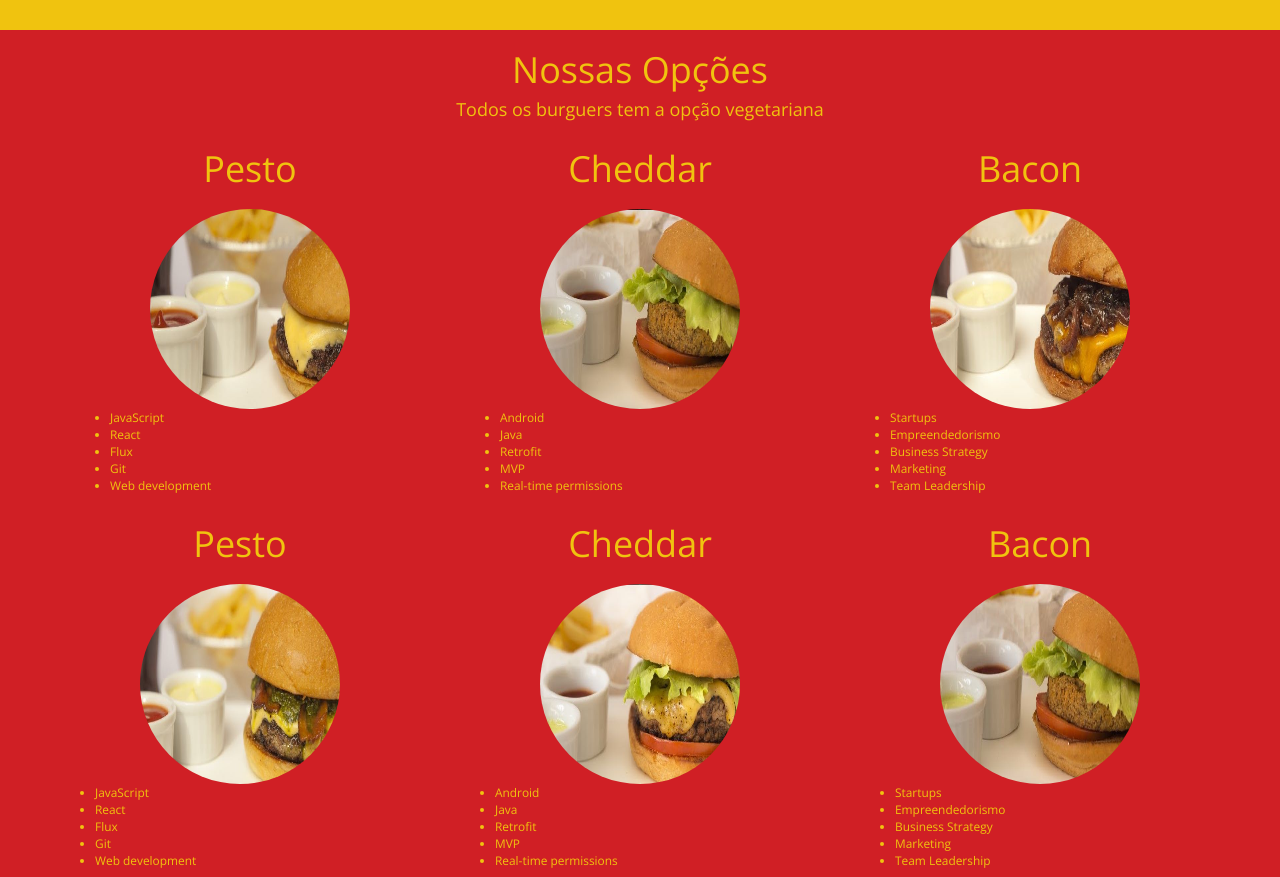
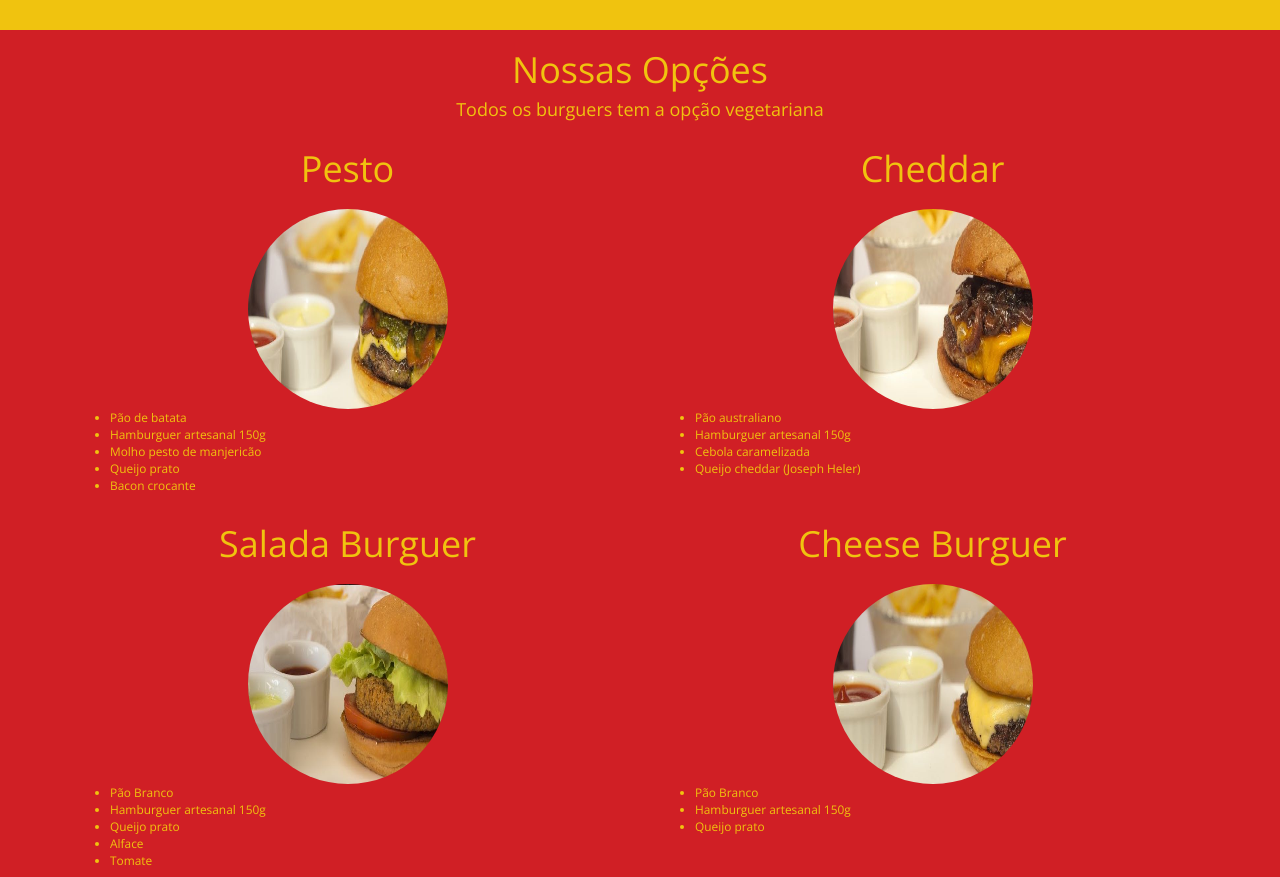
Before and after one commit to paulogc/538-burger, a plain HTML site: page index.html in a window 1280 px wide. Shown: the part 1120-1997 px from the top of the page. Drawn offline with nearby package versions, Linux system fonts and the light colour scheme; some packages are replaced by stand-ins of ours; grey boxes are pictures that could not be loaded.

Commit message:
menu items

```diff
--- a/assets/css/style.css
+++ b/assets/css/style.css
@@ -286,7 +286,6 @@ hr {
     display: flex;
     flex-direction: column;
     align-items: center;
-    padding-bottom: 40px;
     text-align: center;
   }
 
--- a/index.html
+++ b/index.html
@@ -5,7 +5,7 @@
     <meta http-equiv="X-UA-Compatible" content="IE=edge">
     <meta name="viewport" content="width=device-width, initial-scale=1">
     <title>538 Burger</title>
-    <link rel="shortcut icon" href="assets/images/icons/538-burguer.svg" type="image/x-icon">
+    <link rel="shortcut icon" href="assets/images/icons/538-burger.svg" type="image/x-icon">
 
     <!-- Bootstrap -->
     <link rel="stylesheet" href="https://maxcdn.bootstrapcdn.com/bootstrap/3.3.7/css/bootstrap.min.css" integrity="sha384-BVYiiSIFeK1dGmJRAkycuHAHRg32OmUcww7on3RYdg4Va+PmSTsz/K68vbdEjh4u" crossorigin="anonymous">
@@ -124,56 +124,7 @@
           <h4 class="section-subtitle">Todos os burguers tem a opção vegetariana</h4>
         </div>
         <div class="row workshop-items-container">
-          <div class="col-xs-12 col-sm-4 col-md-4 col-lg-4 workshop-item">
-            <h1 class="item-title">
-              Pesto
-            </h1>
-            <img alt="circle" class="item-img img-circle" src="assets/images/menu-1.jpg" />
-            </h3>
-            <div class="small">
-              <ul>
-                <li>JavaScript</li>
-                <li>React</li>
-                <li>Flux</li>
-                <li>Git</li>
-                <li>Web development</li>
-              </ul>
-            </div class="small">
-          </div>
-          <div class="col-xs-12 col-sm-4 col-md-4 col-lg-4 workshop-item">
-            <h1 class="item-title">
-              Cheddar
-            </h1>
-            <img alt="circle" class="item-img img-circle" src="assets/images/menu-2.jpg" />
-            </h3>
-            <div class="small">
-              <ul>
-                <li>Android</li>
-                <li>Java</li>
-                <li>Retrofit</li>
-                <li>MVP</li>
-                <li>Real-time permissions</li>
-              </ul>
-            </div class="small">
-          </div>
-          <div class="col-xs-12 col-sm-4 col-md-4 col-lg-4 workshop-item">
-            <h1 class="item-title">
-              Bacon
-            </h1>
-            <img alt="circle" class="item-img img-circle" src="assets/images/menu-3.jpg" />
-            <div class="small">
-              <ul>
-                <li>Startups</li>
-                <li>Empreendedorismo</li>
-                <li>Business Strategy</li>
-                <li>Marketing</li>
-                <li>Team Leadership</li>
-              </ul>
-            </div class="small">
-          </div>
-        <div>
-        <div class="row workshop-items-container">
-          <div class="col-xs-12 col-sm-4 col-md-4 col-lg-4 workshop-item">
+          <div class="col-xs-12 col-sm-6 col-md-6 col-lg-6 workshop-item">
             <h1 class="item-title">
               Pesto
             </h1>
@@ -181,46 +132,61 @@
             </h3>
             <div class="small">
               <ul>
-                <li>JavaScript</li>
-                <li>React</li>
-                <li>Flux</li>
-                <li>Git</li>
-                <li>Web development</li>
+                <li>Pão de batata</li>
+                <li>Hamburguer artesanal 150g</li>
+                <li>Molho pesto de manjericão</li>
+                <li>Queijo prato</li>
+                <li>Bacon crocante</li>
               </ul>
             </div class="small">
           </div>
-          <div class="col-xs-12 col-sm-4 col-md-4 col-lg-4 workshop-item">
+          <div class="col-xs-12 col-sm-6 col-md-6 col-lg-6 workshop-item">
             <h1 class="item-title">
               Cheddar
             </h1>
-            <img alt="circle" class="item-img img-circle" src="assets/images/menu-5.jpg" />
+            <img alt="circle" class="item-img img-circle" src="assets/images/menu-3.jpg" />
             </h3>
             <div class="small">
               <ul>
-                <li>Android</li>
-                <li>Java</li>
-                <li>Retrofit</li>
-                <li>MVP</li>
-                <li>Real-time permissions</li>
+                <li>Pão australiano</li>
+                <li>Hamburguer artesanal 150g</li>
+                <li>Cebola caramelizada</li>
+                <li>Queijo cheddar (Joseph Heler)</li>
               </ul>
             </div class="small">
           </div>
-          <div class="col-xs-12 col-sm-4 col-md-4 col-lg-4 workshop-item">
+        </div>
+        <div class="row workshop-items-container">
+          <div class="col-xs-12 col-sm-6 col-md-6 col-lg-6 workshop-item">
             <h1 class="item-title">
-              Bacon
+              Salada Burguer
             </h1>
-            <img alt="circle" class="item-img img-circle" src="assets/images/menu-6.jpg" />
+            <img alt="circle" class="item-img img-circle" src="assets/images/menu-2.jpg" />
+            </h3>
             <div class="small">
               <ul>
-                <li>Startups</li>
-                <li>Empreendedorismo</li>
-                <li>Business Strategy</li>
-                <li>Marketing</li>
-                <li>Team Leadership</li>
+                <li>Pão Branco</li>
+                <li>Hamburguer artesanal 150g</li>
+                <li>Queijo prato</li>
+                <li>Alface</li>
+                <li>Tomate</li>
               </ul>
             </div class="small">
           </div>
-        <div>
+          <div class="col-xs-12 col-sm-6 col-md-6 col-lg-6 workshop-item">
+            <h1 class="item-title">
+              Cheese Burguer
+            </h1>
+            <img alt="circle" class="item-img img-circle" src="assets/images/menu-1.jpg" />
+            <div class="small">
+              <ul>
+                <li>Pão Branco</li>
+                <li>Hamburguer artesanal 150g</li>
+                <li>Queijo prato</li>
+              </ul>
+            </div class="small">
+          </div>
+        </div>
       </div>
     </section>
     <section id="map"></section>
```
